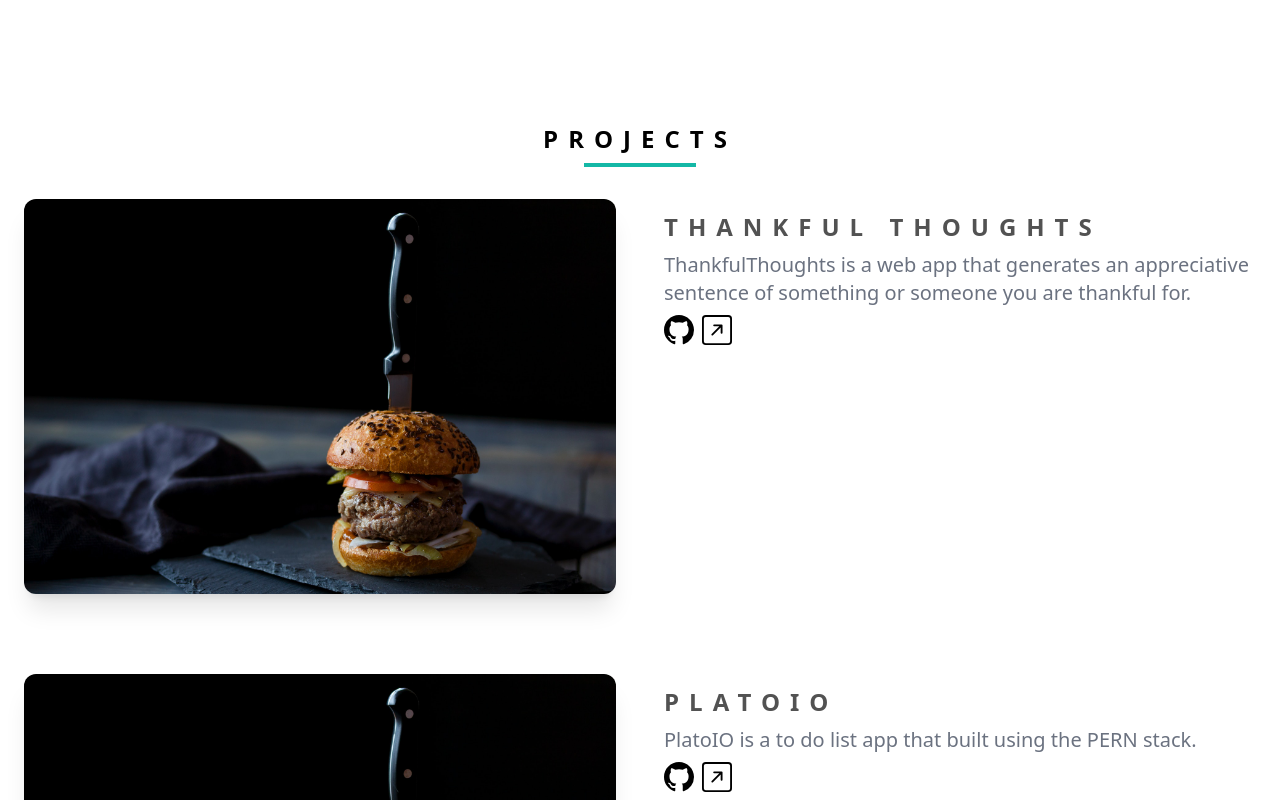
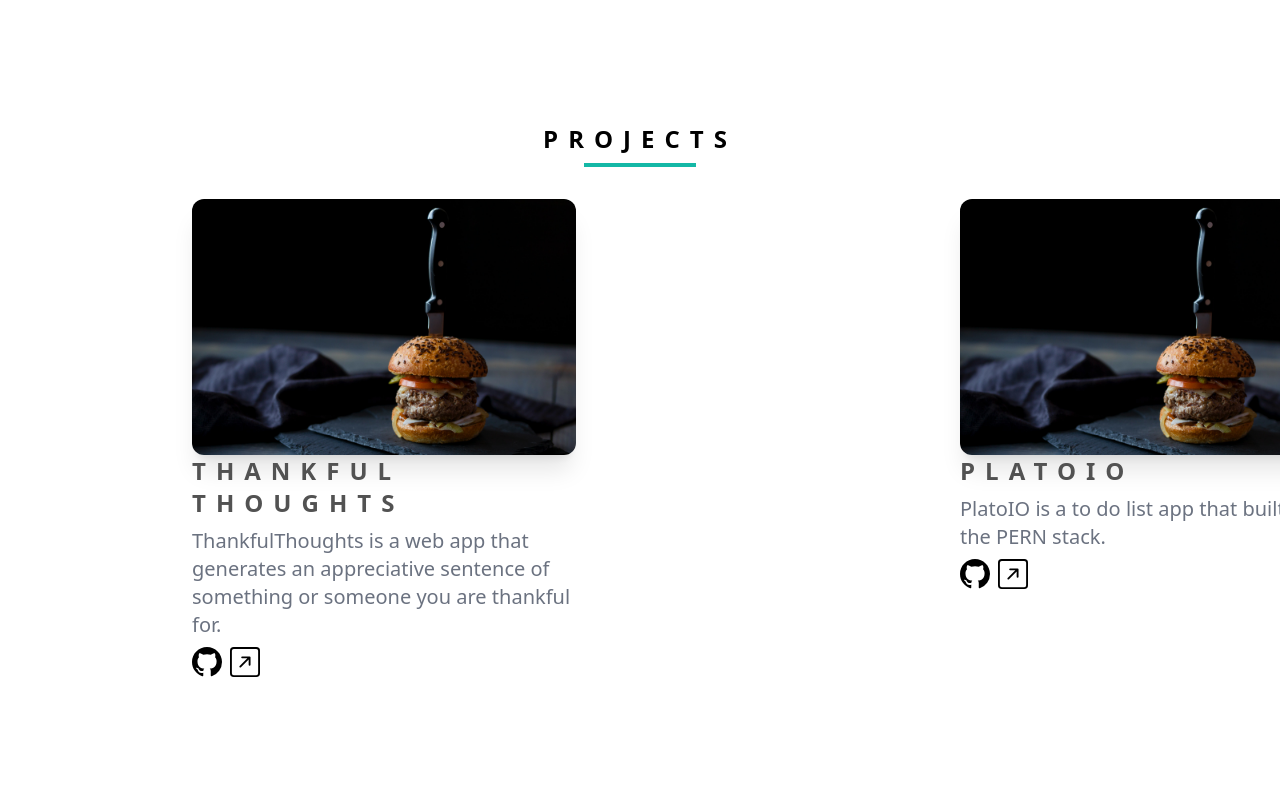
Before and after one commit to mjasprec14/next-portfolio, a Next.js app: page / in a window 1280 px wide. Shown: the part 1560-2360 px from the top of the page. Built offline with nearby package versions, Linux system fonts and the light colour scheme.

Commit message:
fix: dark theming and scrollbar theme

```diff
--- a/src/components/Projects/Projects.tsx
+++ b/src/components/Projects/Projects.tsx
@@ -36,17 +36,17 @@ const projects = [
 function Projects({}: Props) {
   return (
     <section id='projects'>
-      <div className='h-screen px-6'>
+      <div className='h-screen w-full'>
         <h1 className='text-2xl mb-8  text-center font-semibold tracking-[10px] uppercase'>
           Projects
           <hr className='w-28 h-1 mx-auto my-2 bg-teal-500 border-0' />
         </h1>
 
-        <div className='flex flex-col space-y-20 mt-8'>
+        <div className='h-4/6 overflow-y-hidden flex flex-row scrollbar-thin scrollbar-track-gray-400/20 scrollbar-thumb-[#0D9488]/80'>
           {projects?.map((project, idx) => (
             <div key={idx}>
               <SlideUp offset='-300px 0px -300px 0px'>
-                <div className='flex flex-col space-y-3 md:flex-row md:space-x-12 animate-slideUpCubiBezier animation-delay-5'>
+                <div className='h-full md:w-[96vh] flex flex-col flex-shrink-0 align-middle items-center justify-center animate-slideUpCubiBezier animation-delay-5'>
                   <div className='md:w-1/2'>
                     <Link
                       href={project.link}
```
